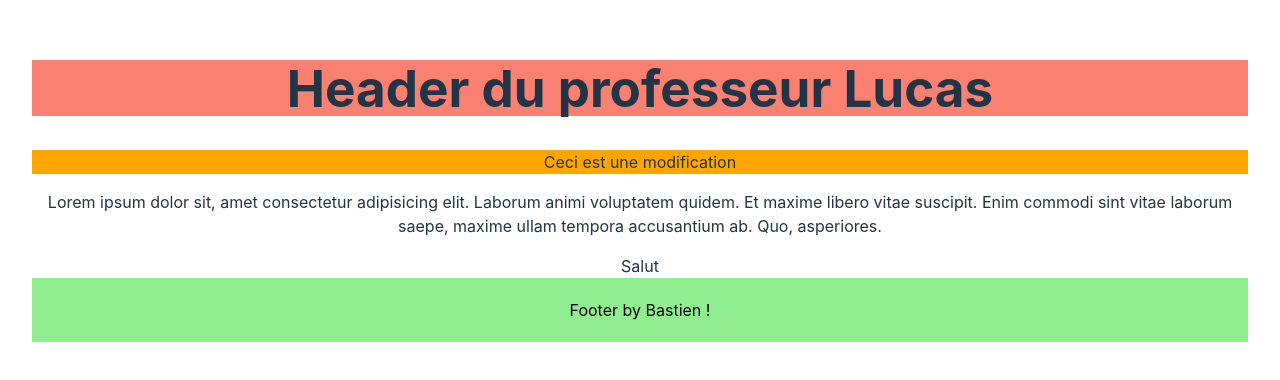
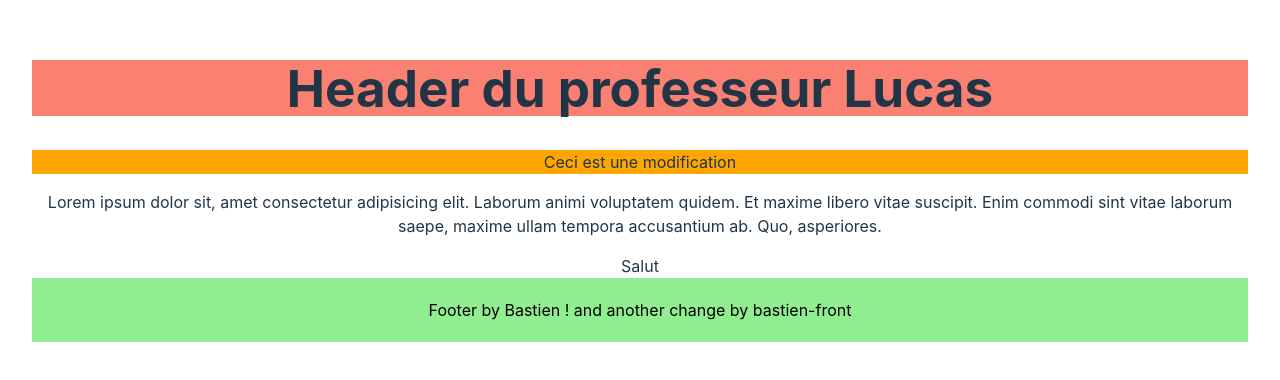
Before and after one commit to LucasRoberto99/workshop-github-orion24, a React (Vite) app: page / in a window 1280 px wide. Shown: the part 216-596 px from the top of the page. Built offline with nearby package versions, Linux system fonts and the light colour scheme.

Commit message:
Another update on Footer.jsx

```diff
--- a/src/components/Footer.jsx
+++ b/src/components/Footer.jsx
@@ -1,7 +1,7 @@
 export default function Footer() {
   return (
     <div style={{ background: "lightgreen", color: "black", padding: "20px" }}>
-      Footer by Bastien !
+      Footer by Bastien ! and another change by bastien-front
     </div>
   );
 }
```
